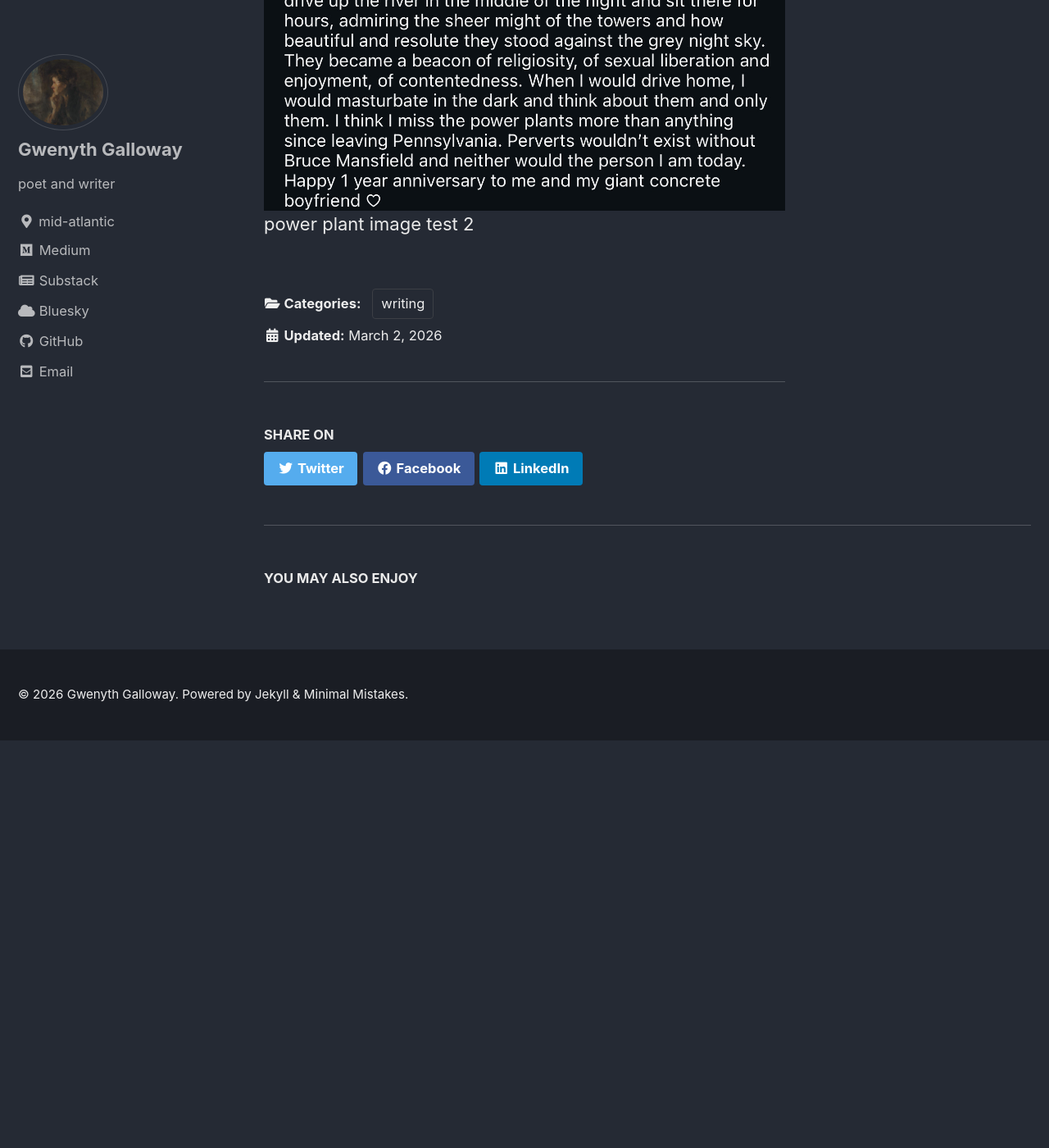
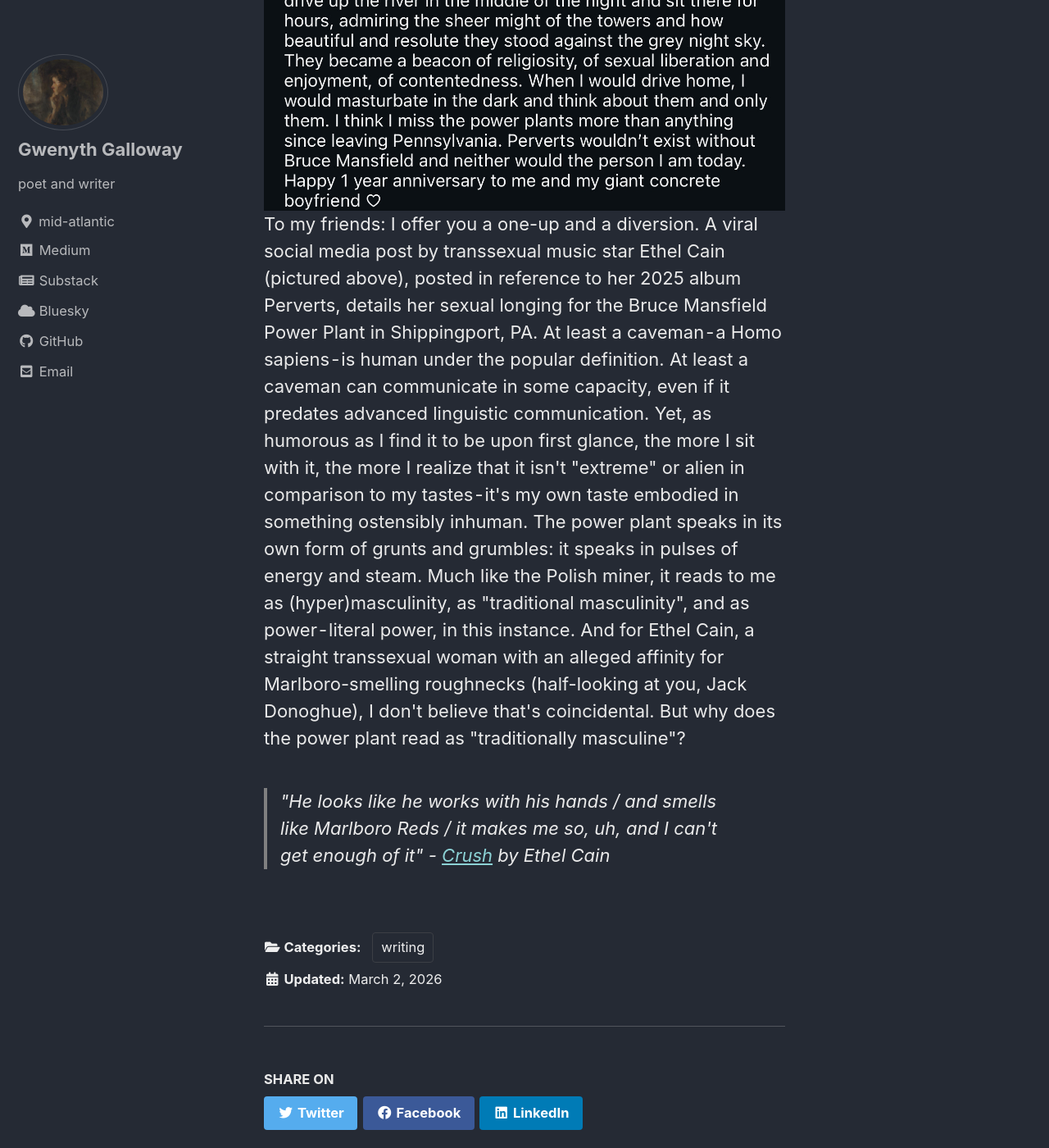
Before and after one commit to gwenythgalloway/gwenythgalloway.github.io, a Jekyll site: the page built from _posts/2026-03-02-ethel-cain-and-the-warsaw-globetrotters-traditional-gender-and-transsexual-longing.html, in a window 1280 px wide and 1400 px high, scrolled down 3276 px. Shown: the whole window at 82% size. Built offline with Jekyll 4.4.1, drawn with Linux system fonts in a browser that asks for light colours; cached includes are drawn as plain includes; before the commit the page ends 4179 px from its top, so only the background shows below that; some of the changed text lies outside the part shown.

Commit message:
Update 2026-03-02-ethel-cain-and-the-warsaw-globetrotters-traditional-gender-and-transsexual-longing.html
Signed-off-by: Gwenyth Galloway <gwenythgalloway@protonmail.com>

```diff
--- a/_posts/2026-03-02-ethel-cain-and-the-warsaw-globetrotters-traditional-gender-and-transsexual-longing.html
+++ b/_posts/2026-03-02-ethel-cain-and-the-warsaw-globetrotters-traditional-gender-and-transsexual-longing.html
@@ -67,4 +67,8 @@
 
 <img src="/assets/images/ecwg/ethelcainpowerplant.jpg" alt="A screenshot of an Instagram post by Ethel Cain, beginning with, One year ago today, I accidentally discovered the defunct Bruce Mansfield plant in Shippingport, PA on a late night drive along the Ohio river while I was living in Coraopolis. Lights on the horizon from the bride in Monaca led to "smoke" from cooling towers on the other side of the hill until I had followed the backroads all the way to what now sits in my mind as nothing short of a monument to God. I've always had a…" class="post-image">
 
-<p>power plant image test 2</p>
+<p>To my friends: I offer you a one-up and a diversion. A viral social media post by transsexual music star Ethel Cain (pictured above), posted in reference to her 2025 album Perverts, details her sexual longing for the Bruce Mansfield Power Plant in Shippingport, PA. At least a caveman - a Homo sapiens - is human under the popular definition. At least a caveman can communicate in some capacity, even if it predates advanced linguistic communication. Yet, as humorous as I find it to be upon first glance, the more I sit with it, the more I realize that it isn't "extreme" or alien in comparison to my tastes - it's my own taste embodied in something ostensibly inhuman. The power plant speaks in its own form of grunts and grumbles: it speaks in pulses of energy and steam. Much like the Polish miner, it reads to me as (hyper)masculinity, as "traditional masculinity", and as power - literal power, in this instance. And for Ethel Cain, a straight transsexual woman with an alleged affinity for Marlboro-smelling roughnecks (half-looking at you, Jack Donoghue), I don't believe that's coincidental. But why does the power plant read as "traditionally masculine"?</p>
+
+<blockquote class="medium-quote">
+  "He looks like he works with his hands / and smells like Marlboro Reds / it makes me so, uh, and I can't get enough of it" - <a href="https://www.youtube.com/watch?v=COQHYwNS8m4">Crush</a> by Ethel Cain
+</blockquote>
```
